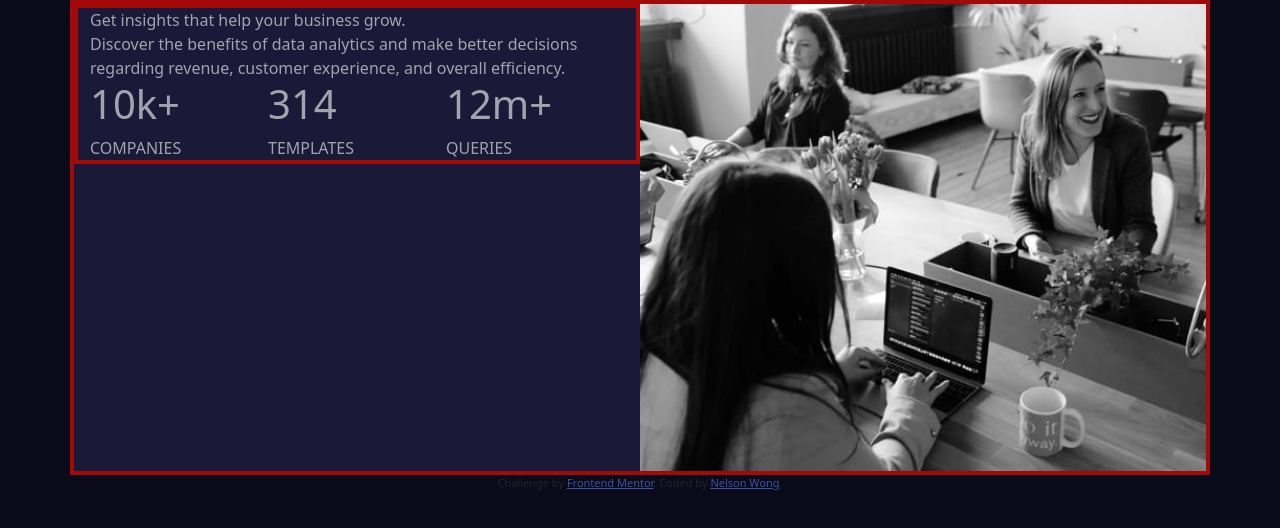
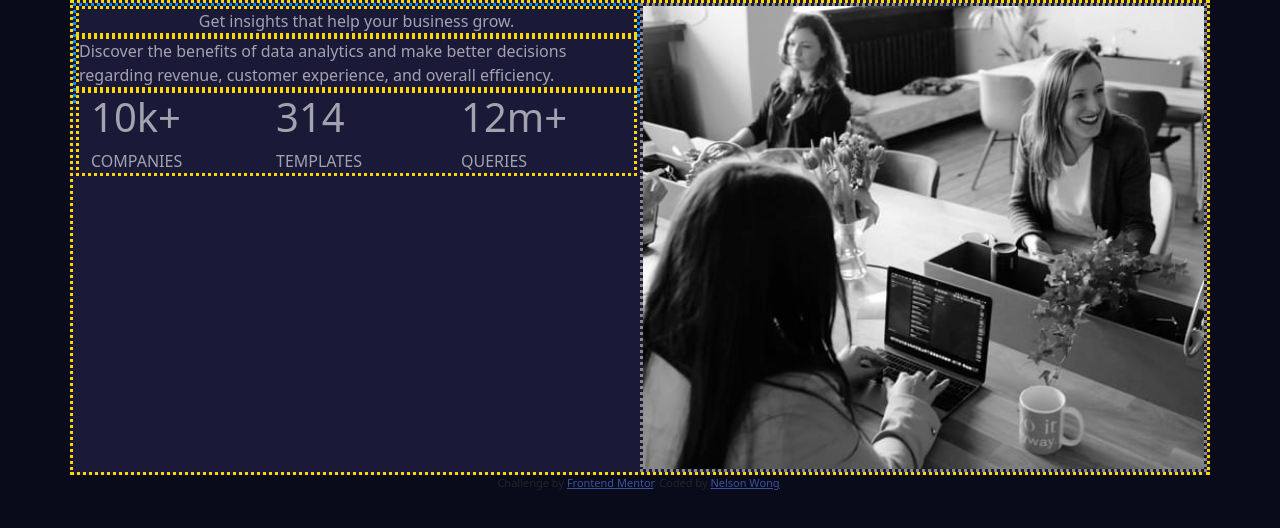
Before and after one commit to nwon-tech/stats-preview-card-component-main, a website: page index.html in a window 1280 px wide. Drawn offline with nearby package versions, Linux system fonts and the light colour scheme.

Commit message:
mess around still cannot solve why the container is still smaller

```diff
--- a/css/main.css
+++ b/css/main.css
@@ -1,18 +1,23 @@
 body {
     background-color: hsl(233, 47%, 7%);
-    justify-content: center;
-    align-items: center;
 }
 
-.container {
-    max-height: 100%;
-    border: 4px solid #A40909;
+.my-card {
+    margin: auto;
+}
+
+.my-header {
+    border: 4px dotted #ecfd01;
+    padding: auto;
+    margin-top: auto;
 }
 
 .row {
     background-color: hsl(244, 38%, 16%);
-    height: fit-content;
+    border: gold dotted 3px;
     padding: 0;
+    align-items: stretch;
+    justify-content: space-evenly;
 }
 
 #main-heading {
@@ -27,10 +32,22 @@ body {
     font-weight: 400;
 }
 
-.col {
+/* .col {
     color: hsla(0, 0%, 100%, 0.6);
-    margin: 0;
-    padding: 0;
+    border: greenyellow dotted 3px;
+    padding: 0%;
+} */
+
+.right-col {
+    color: hsla(0, 0%, 100%, 0.6);
+    border: rgb(136, 136, 136) dotted 3px;
+    padding: 0%;
+}
+
+.left-col {
+    height: 100px;
+    color: hsla(0, 0%, 100%, 0.6);
+    border: rgb(0, 140, 255) dotted 3px;
 }
 
 #img-desktop {
--- a/index.html
+++ b/index.html
@@ -23,21 +23,19 @@
 <body>
 
   <!-- background container -->
-  <div class="container">
+  <div class="container my-card">
     <div class="row">
 
       <!-- left container -->
       <!-- RMBR TO CHANGE TO XL -->
-      <div class="col col-md-6 order-last order-md-first">
+      <div class="col left-col col-md-6 order-last order-md-first">
 
-        <div class="container">
-          <div class="row">
+          <div class="row align-items-center">
             Get insights that help your business grow.</div>
 
-          <div class="row">
-            Discover the benefits of data analytics and make better decisions regarding revenue, customer experience, and overall efficiency.</div>
+          <div class="row align-items-center">Discover the benefits of data analytics and make better decisions regarding revenue, customer experience, and overall efficiency.</div>
 
-          <div class="row">
+          <div class="row align-items-end">
 
             <div class="col col-12 col-md-4">
               <h1>10k+</h1> COMPANIES
@@ -52,13 +50,12 @@
             </div>
 
           </div>
-        </div>
 
       </div>
 
       <!-- right container -->
       <!-- RMBR TO CHANGE TO XL -->
-      <div class="col col-12 col-md-6 order-first order-md-last">
+      <div class="col right-col col-12 col-md-6 order-first order-md-last">
         <img src="./images/image-header-desktop.jpg" id="img-desktop" class="d-none d-md-block img-fluid">
         <img src="./images/image-header-mobile.jpg" id="img-mobile" class="d-block d-sm-block d-md-none img-fluid">
       </div>
```
